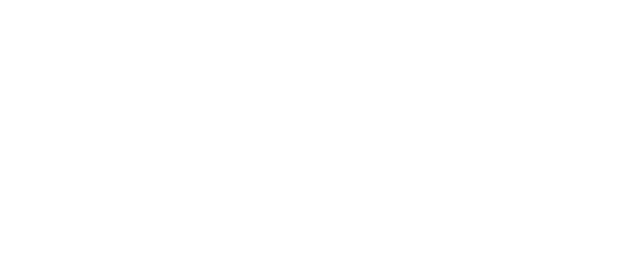
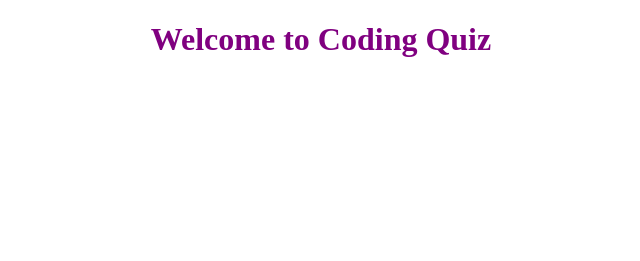
Before and after one commit to westcreek/coding-quiz, a plain HTML site: page index.html in a window 1280 px wide. Shown: the whole page, without its empty margins (319-959 px from the left). Drawn offline with Linux system fonts and the light colour scheme.

Commit message:
added initial starter code for timer

```diff
--- /dev/null
+++ b/assets/css/style.css
@@ -0,0 +1,26 @@
+.container {
+    margin: auto;
+    width: 100%;
+    height: 100px;
+    text-align: center;
+  }
+
+  .welcome {
+    margin-bottom: 30px;
+    text-align: center;
+    color: purple;
+  }
+
+  #countdown {
+    margin: auto;
+    padding: 10px;
+    width: 100%;
+    height: 25px;
+  }
+
+  #quiz {
+    margin-bottom: 20px;
+    font-size: 100px;
+    width: 100%;
+    height: 25px;
+  }
--- a/assets/js/script.js
+++ b/assets/js/script.js
@@ -0,0 +1,18 @@
+
+var targetTime = new Date().getTime() + 120000;
+
+var countdownElememnt = document.getElementById('countdown');
+
+function countdown() {
+    const now = new Date().getTime();
+        var remainingTime = targetTime - now;
+
+        if (remainingTime <= 0) {
+          clearInterval(intervalId);
+          textContent = 'Time is Up!';
+          return;
+        }
+
+}
+
+countdown();
--- a/index.html
+++ b/index.html
@@ -4,9 +4,15 @@
     <meta charset="UTF-8">
     <meta http-equiv="X-UA-Compatible" content="IE=edge">
     <meta name="viewport" content="width=device-width, initial-scale=1.0">
-    <title>Document</title>
+    <title>Coding Quiz</title>
+    <link rel="stylesheet" href="./assets/css/style.css" />
 </head>
 <body>
-
+    <div class="container">
+        <h1 class="welcome">Welcome to Coding Quiz</h1>
+        <h2 id="countdown"></h2>
+        <p id="quiz"></p>
+      </div>
+    <script src="./assets/js/script.js"></script>
 </body>
 </html>
```
Also changed, not shown: assets/cs/style.css (deleted).
